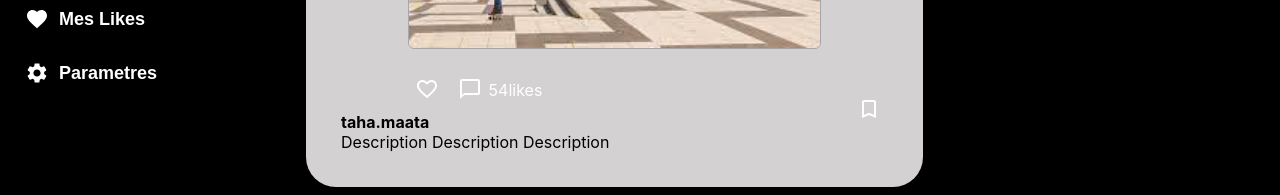
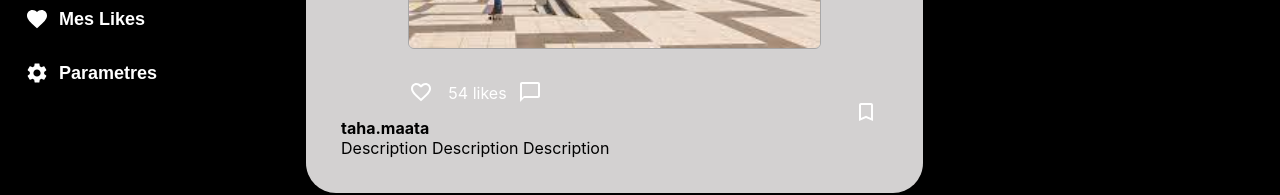
Before and after one commit to Taha949/Instalike, a React (Create React App) app: page / in a window 1280 px wide. Shown: the part 341-536 px from the top of the page. Built offline with nearby package versions, Linux system fonts and the light colour scheme.

Commit message:
nouveau commit

```diff
--- a/src/fil/postes/Poste.css
+++ b/src/fil/postes/Poste.css
@@ -67,13 +67,15 @@ font-weight: bolder;
 }
 .likes {
     padding-top: -3px;
-    vertical-align: 12px;
+    vertical-align: 15px;
+    padding: 1px;
 
 }
 
 .postIcon {
-    padding: 7px;
+    padding: 10px;
     font-size: 30px;
+
 }
 
 .postIcon:hover {
--- a/src/fil/postes/Poste.js
+++ b/src/fil/postes/Poste.js
@@ -1,4 +1,4 @@
-import React from "react";
+import React, { useState } from "react";
 import "./Poste.css";
 import { Avatar } from "@mui/material";
 import MoreHorizIcon from "@mui/icons-material/MoreHoriz";
@@ -7,7 +7,15 @@ import ChatBubbleOutlineIcon from "@mui/icons-material/ChatBubbleOutline";
 import TelegramIcon from "@mui/icons-material/Telegram";
 import BookmarkBorderIcon from "@mui/icons-material/BookmarkBorder";
 
+//const [jaimeDeja, setJaimeDeja] = useState(false);
+
 function Poste({ utilisateur, image, likes, temps }) {
+  const [sss, setLikes] = useState(0);
+
+  const jaime = () => {
+    setLikes(sss + 1);
+  };
+
   return (
     <div className="postContainer">
       <div className="poste">
@@ -25,9 +33,9 @@ function Poste({ utilisateur, image, likes, temps }) {
           <div className="footer">
             <div className="footerIcons">
               <div className="iconsMain">
-                <FavoriteBorderIcon className="postIcon" />{" "}
+                <FavoriteBorderIcon onClick={jaime} className="postIcon" />{" "}
+                <span className="likes">{likes + sss} likes</span>
                 <ChatBubbleOutlineIcon className="postIcon" />
-                <span className="likes">{likes}likes</span>
                 <div className="personne_bas">
                   <div className="username">{utilisateur}</div>
                   <div className="description">
```
